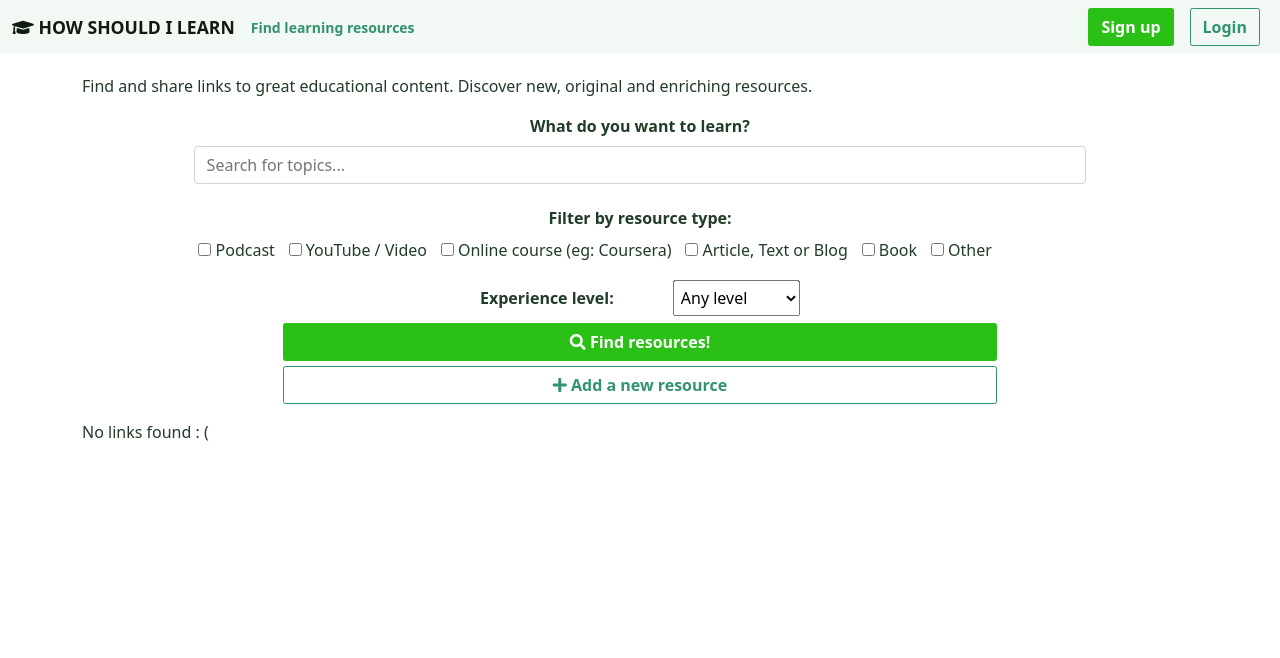
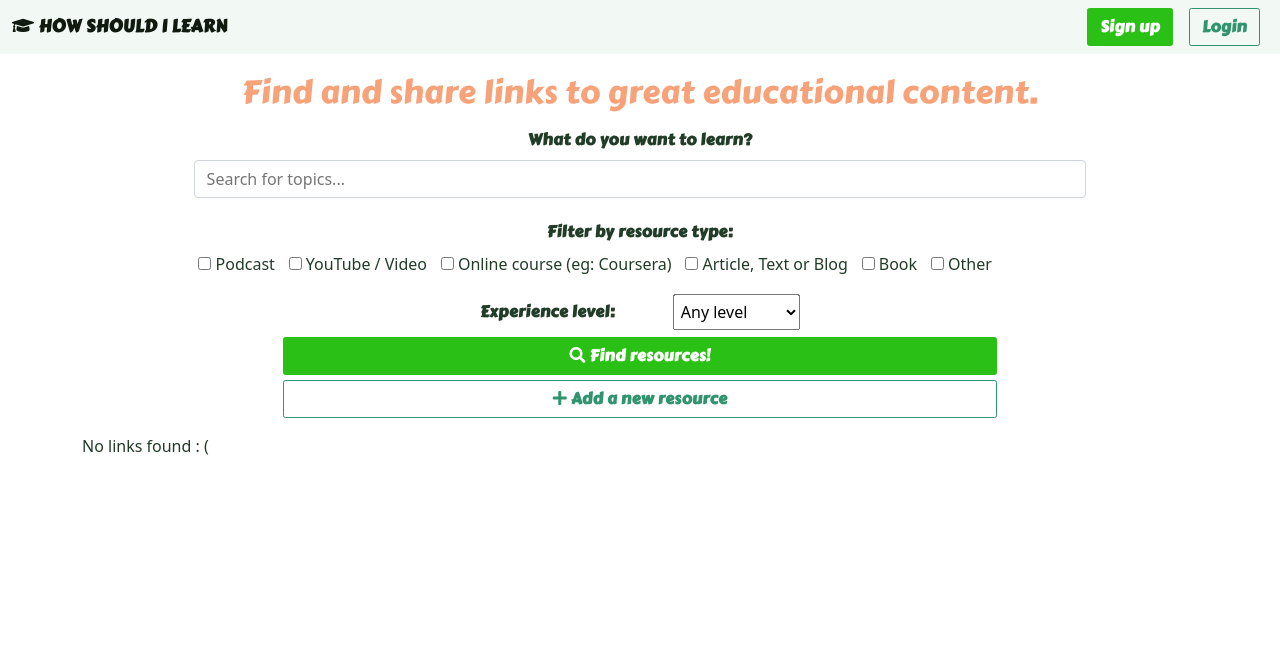
Before and after one commit to nrimsky/livlearn-v0, a Django app: page / in a window 1280 px wide. Shown: the top 658 px of the page. Run offline with Django 3.2, Linux system fonts and the light colour scheme; data that the repository does not hold is empty; some libraries are stand-ins or nearby versions.

Commit message:
cool font

```diff
--- a/links/templates/links/index.html
+++ b/links/templates/links/index.html
@@ -2,7 +2,7 @@
 {% load my_tags %}
 {% block title %}How Should I Learn{% endblock title %}
 {% block content %}
-    <p>Find and share links to great educational content. Discover new, original and enriching resources.</p>
+    <h2 class="text-warning mb-3 d-block mx-auto text-center">Find and share links to great educational content.</h2>
     {% if searched %}
         <p id="searched" style="height: 0"></p>
     {% endif %}
--- a/static/css/style.css
+++ b/static/css/style.css
@@ -6,6 +6,12 @@
 .form-card {
     max-width: 600px;
     margin: auto;
+}
+
+.navbar-brand, .h1, .h2, h1, h2, .h3, h3, .h4, h4, .h5, h5, .h6, h6, .btn, button, .bold-text {
+    letter-spacing: .02rem;
+    font-weight: 400;
+    font-family: 'Carter One', system-ui, -apple-system, "Segoe UI", Roboto, "Helvetica Neue", Arial, "Noto Sans", "Liberation Sans", sans-serif, "Apple Color Emoji", "Segoe UI Emoji", "Segoe UI Symbol", "Noto Color Emoji" !important;
 }
 
 .info-card {
--- a/templates/account/base.html
+++ b/templates/account/base.html
@@ -13,6 +13,8 @@
     <!-- Font Awesome CDN -->
     <link rel="stylesheet" href="https://use.fontawesome.com/releases/v5.15.1/css/all.css"
           integrity="sha384-vp86vTRFVJgpjF9jiIGPEEqYqlDwgyBgEF109VFjmqGmIY/Y4HV4d3Gp2irVfcrp" crossorigin="anonymous">
+<link rel="preconnect" href="https://fonts.gstatic.com">
+<link href="https://fonts.googleapis.com/css2?family=Carter+One&display=swap" rel="stylesheet">
 
     <!-- CSS -->
     <link rel="stylesheet" href="{% static 'css/selectize.css' %}">
--- a/templates/base.html
+++ b/templates/base.html
@@ -13,6 +13,8 @@
     <!-- Font Awesome CDN -->
     <link rel="stylesheet" href="https://use.fontawesome.com/releases/v5.15.1/css/all.css"
           integrity="sha384-vp86vTRFVJgpjF9jiIGPEEqYqlDwgyBgEF109VFjmqGmIY/Y4HV4d3Gp2irVfcrp" crossorigin="anonymous">
+<link rel="preconnect" href="https://fonts.gstatic.com">
+<link href="https://fonts.googleapis.com/css2?family=Carter+One&display=swap" rel="stylesheet">
 
     <!-- CSS -->
     <link rel="stylesheet" href="{% static 'css/selectize.css' %}">
--- a/templates/navbar.html
+++ b/templates/navbar.html
@@ -6,11 +6,6 @@
             <span class="navbar-toggler-icon"></span>
         </button>
         <div class="collapse navbar-collapse" id="navbarSupportedContent">
-            <ul class="navbar-nav me-auto mb-2 mb-md-0">
-                <li class="nav-item active">
-                    <a class="my-1 my-md-0 mx-0 text-info text-decoration-none" href="{% url 'links:index' %}"><small>Find learning resources</small></a>
-                </li>
-            </ul>
             <ul class="navbar-nav ms-auto">
                 {% if request.user.is_authenticated %}
                     <li class="nav-item active">
```
